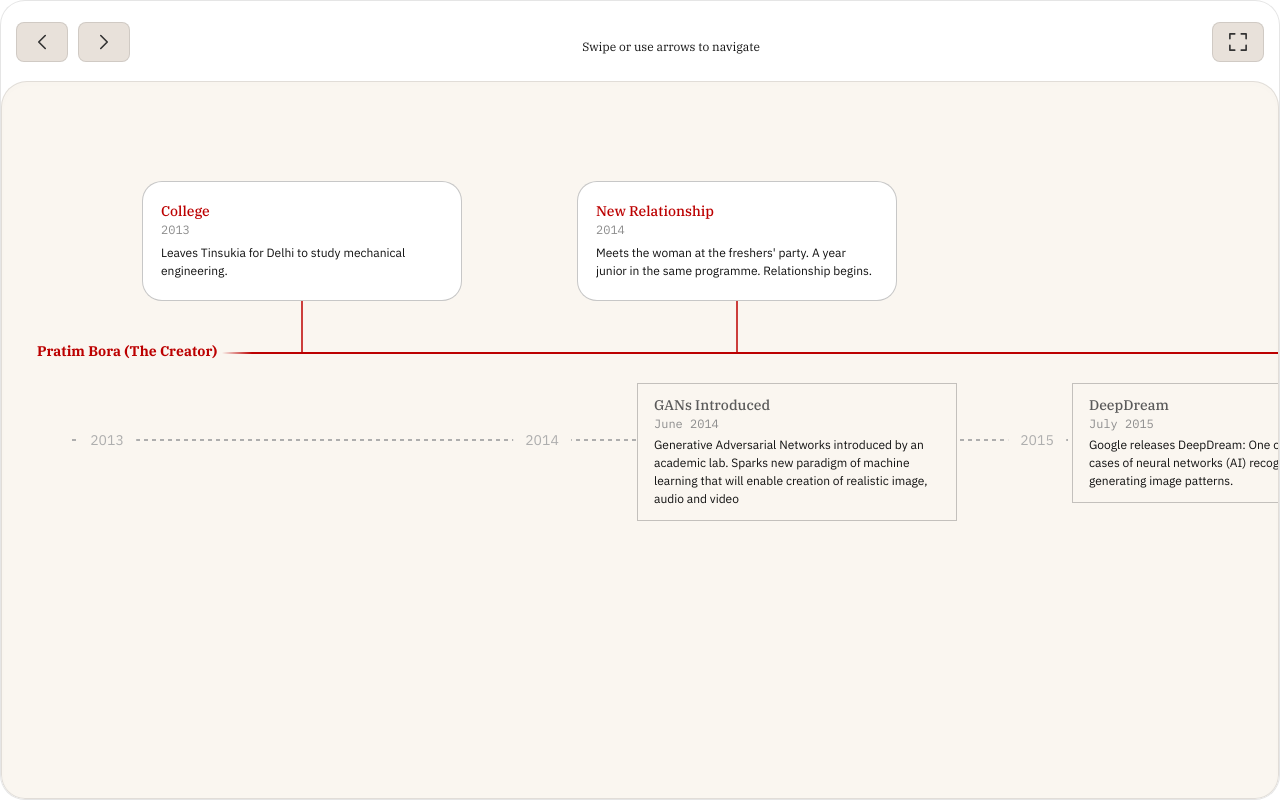
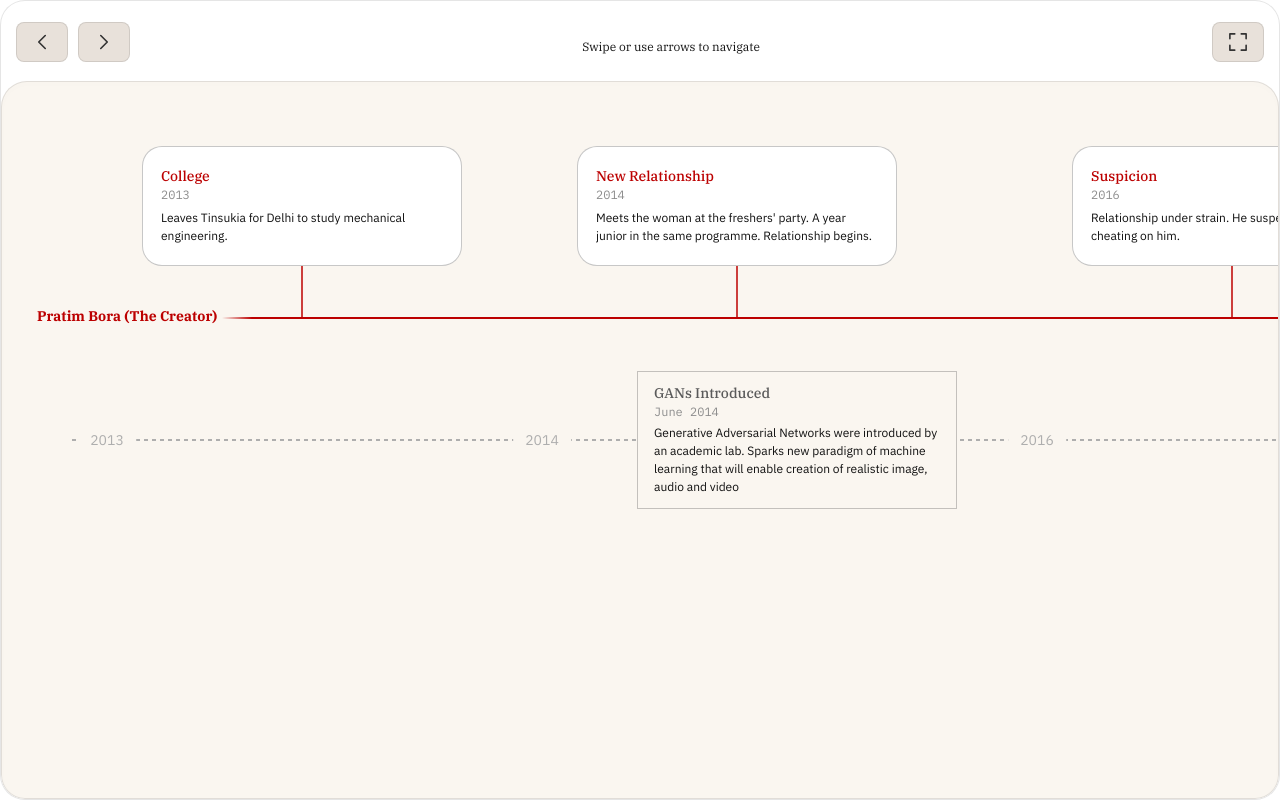
Before and after one commit to strangerobot/Boom-Timeline-Visualisation, a website: page public/index.html in a window 1280 px wide. Drawn offline with Linux system fonts and the light colour scheme.

Commit message:
refactor: update timeline layout, styling, and event data for improved card alignment and content accuracy

```diff
--- a/public/app.js
+++ b/public/app.js
@@ -60,7 +60,7 @@ document.addEventListener('DOMContentLoaded', () => {
       const cardTopMerged = centerY - 57;
       const cardHeightMergedDesktop = 260;
       const cardTopPostMerge = centerY - (cardHeightMergedDesktop / 2);
-      const gap = 30;
+      const gap = 65;
       const track1Y = cardTopMerged - gap;
       const track2Y = cardTopMerged + 115 + gap;
       const conn = Math.min(45, Math.max(15, (windowHeight - 500) * 0.2)) * 1.2;
@@ -450,8 +450,12 @@ document.addEventListener('DOMContentLoaded', () => {
             shareTrack = tracksI.some(t => tracksJ.includes(t));
           }
 
+          const prevContainsWide = prevColEvents.some(e => e.title === 'GenAI Today' || e.id === finalEventId);
+          const isMobile = window.innerWidth < 600;
+          const currentSpacing = prevContainsWide ? (isMobile ? layout.colSpacing + 30 : layout.colSpacing + 120) : layout.colSpacing;
+
           if (shareTrack) {
-            x_i = Math.max(x_i, colXOffsets[j] + layout.colSpacing);
+            x_i = Math.max(x_i, colXOffsets[j] + currentSpacing);
           } else {
             x_i = Math.max(x_i, colXOffsets[j] + (t_i - t_j) * baseSlotSpacing);
           }
@@ -536,8 +540,6 @@ document.addEventListener('DOMContentLoaded', () => {
 
           if (event.id === finalEventId) {
             element.style.bottom = 'auto';
-            element.style.top = `${layout.centerY}px`;
-            element.style.transform = 'translateY(-50%)';
           }
 
         });
@@ -631,6 +633,15 @@ document.addEventListener('DOMContentLoaded', () => {
 
     // Now render SVG tracks and connectors (needs cards loaded in DOM to measure heights)
     const initDraw = () => {
+      // Center Track 3 cards and the final card vertically based on their actual offsetHeight
+      cardPlacements.forEach(p => {
+        if (p.track === 3 || p.id === finalEventId) {
+          const h = p.element.offsetHeight;
+          p.element.style.top = `${layout.centerY - h / 2}px`;
+          p.element.style.bottom = 'auto';
+        }
+      });
+
       drawSVGTracks(layout, x_line_end, x_pre_merge_end, x_meeting, preMergePlacements.length > 0, postMergePlacements.length > 0);
       drawCardConnectors(layout, cardPlacements);
       updateStickyLabelsAndMask();
@@ -657,6 +668,9 @@ document.addEventListener('DOMContentLoaded', () => {
     card.className = `timeline-card track-${trackType}`;
     if (event.id === finalEventId) {
       card.classList.add('final-card');
+    }
+    if (event.title === 'GenAI Today') {
+      card.classList.add('final-card', 'pre-merge-tech');
     }
     card.style.left = `${x}px`;
     if (bottomVal !== undefined && bottomVal !== null) {
--- a/public/style.css
+++ b/public/style.css
@@ -322,6 +322,15 @@ body {
   line-height: 1.7;
 }
 
+.timeline-card.final-card.pre-merge-tech {
+  gap: 8px;
+  min-height: auto;
+}
+
+.timeline-card.final-card.pre-merge-tech .card-description {
+  margin-top: 4px;
+}
+
 
 .timeline-card:hover {
   transform: scale(1.01);
@@ -527,4 +536,13 @@ body {
     font-size: 11px;
     padding: 4px 8px;
   }
+
+  .timeline-card.final-card.pre-merge-tech {
+    gap: 8px;
+    min-height: auto;
+  }
+
+  .timeline-card.final-card.pre-merge-tech .card-description {
+    margin-top: 4px;
+  }
 }
--- a/public/timeline.csv
+++ b/public/timeline.csv
@@ -10,8 +10,7 @@ config,merged_color,#5d5745,,,
 config,milestone_color,#5a5a5a,,,
 event,1,2013,1,College,2013,"Leaves Tinsukia for Delhi to study mechanical engineering."
 event,2,2014,1,New Relationship,2014,"Meets the woman at the freshers' party. A year junior in the same programme. Relationship begins."
-event,3,2014-06,3,GANs Introduced,June 2014,"Generative Adversarial Networks introduced by an academic lab. Sparks new paradigm of machine learning that will enable creation of realistic image, audio and video"
-event,4,2015-07,3,DeepDream,July 2015,"Google releases DeepDream: One of the first use cases of neural networks (AI) recognising and generating image patterns."
+event,3,2014-06,3,GANs Introduced,June 2014,"Generative Adversarial Networks were introduced by an academic lab. Sparks new paradigm of machine learning that will enable creation of realistic image, audio and video"
 event,5,2016,1,Suspicion,2016,"Relationship under strain. He suspects her of cheating on him."
 event,6,2017,3,Deepfakes,2017,"The moniker 'deepfakes' is coined on Reddit by a user and subreddit of the same name. Users uploaded videos that used deep learning to swap the faces of celebrities onto porn videos."
 event,7,2017,1,Digital Intrusion,2017,"Returns to Dibrugarh for an Internship. Begins logging into her social media accounts."
@@ -21,21 +20,18 @@ event,10,2018,2,Account Created,2018,"@archihope94 created using real photograph
 event,11,2018,3,RefaceAI,2018,"RefaceAI was launched as a paid ‘face swap’ service alongside others."
 event,12,2018-06,1,First Deepfakes,2018,"Creates @archihope94. Uses Reface AI to place her face onto other women's bodies. Posts 10–12 images."
 event,13,2019,2,Face Swapping,2018-2020,"Account renamed @babydoll_archi. Her face is now placed on other women's bodies with face-swapping AI tools. Content becomes suggestive."
-event,14,2019,3,Video Models,2019,"The first video Generation model, that doesn’t rely on existing videos, is released by Google"
 event,15,2020,1,Advanced Tools,2020,"Returns to Tinsukia during the pandemic. Restarts posting with newer AI tools: Midjourney, OpenArt. His parents assume it is design work for Delhi firms."
-event,16,2021-01,3,DALL-E,Jan 2021,"OpenAI releases DALL-E and CLIP. The diffusion-based models present improvements over the GAN based image generation."
 event,17,2021,2,Growth,2021–22,"Increasingly revealing outfits, bold poses. Content geotagged to Delhi, Mumbai, and other cities, building the fiction that she is travelling, working, and living publicly."
-event,18,2022-03,3,Midjourney,March 2022,"Midjourney starts as a text-to-image model accessible via a subscription model through their Discord server. Users can edit an image by giving a text-based prompt."
-event,19,2022-06,3,StableDiffusion,June 2022,"Stable Diffusion was released as an open-source text-to-image model enabling individuals to fine-tune and create more text-to-image models."
-event,20,2022-01,3,Text-to-Video,2022,"Meta Releases first Text to Video Model. Next year Runway releases its first video-to-video edit model. DZine.ai, one among many synthetic video generation companies, created"
+event,19,2022,3,Diffusion Improves,2022,"Release of diffusion models based on image creation such as MidJourney and Stable Diffusion (open weight). The diffusion-based models present improvements over GANs, enabling synthetic imagery to be created with text prompts."
 event,21,2022-11,3,CivitAI,November 2022,"CivitAI was incorporated as a social marketplace of diffusion-based text-to-image models."
 event,22,2023,1,Synthetic Videos,2023,"Learns image-text-to-video generation from YouTube tutorials. Begins using Dzine AI to generate synthetic videos."
+event,40,2023-01,3,Text-to-Video,Early 2023,"Earliest text-to-video models resulting in 2-second videos"
 event,23,2023,2,Fake Backstory,2023,"The character is completely synthetic now. Regularly posts reels. Backstory shared says she was forced into sex work."
 event,24,2023-06,1,Monetisation Begins,2023,"A collaborator reaches out, offers to boost reach and help monetise. Creates a Linktree account. Sets up an ActualFans subscription page. Begins actively monetising the accounts."
 event,25,2023-06,2,Linktree Added,Mid-2023,"A Linktree appears on the bio, leading users to a subscription page for ‘exclusive content’."
 event,26,2024,1,Viral Fame,2024,"The account becomes popular on social media. News publications write profiles of the account like it’s a real person."
 event,27,2024,2,Fake Milestone,2024,"Selected as a ""Playboy global lingerie campaign finalist"" — a milestone gets picked up as a biographical fact by third-party sites."
-event,28,2024,3,Sora,2024,"Release of Sora by OpenAI, a state-of-the-art text-to-video model."
+event,41,2024,3,Text-to-Video,2024-2025,"Efficiencies in text-to-image models resulting in longer, more realistic videos."
 event,29,2025-04,2,Kendra Photo,April 2025,"First photograph with American adult film actress Kendra Lust posted. Caption is cryptic: ""Some paths are private."" Some moves are strategic. Some stories are best told in chapters, not captions."""
 event,30,2025-06,2,Viral Reel,26 June 2025,"The ""Dame Un Grrr"" saree transformation posted: casual clothes to red saree; flawless transformation. Crosses four million views. National media picks it up as a real influencer story."
 event,31,2025-06-30,2,Follower Surge,July 2025,"The Kendra Lust photo resurfaces and spreads. Follower count goes from 82,000 to 1.4 million in days."
@@ -45,8 +41,10 @@ event,34,2025-07-13,3,Arrest,"July 13, 2025","Pratim Bora arrested. The persona
 event,35,2025-07-13,3,Charges Filed,"July 13, 2025","FIR filed under BNS sections of obscenity, forgery to harm reputation, criminal intimidation, defamation, and sexual harassment. Two days later IT Act sections of Identity theft and impersonation, privacy violation, and publishing sexually explicit material electronically."
 event,36,2025-08,3,Posting Continues,August 2025,"Telegram channels and social media accounts carrying her name continue posting — different women's faces, same audience."
 event,37,2025-09-11,3,Bail,"September 11, 2025","Default bail granted to Pratim Bora as no charge sheet was filed by police within a 60-day window."
-event,38,2026-04,3,Sora Shut Down,April 2026,"Open AI shuts down Sora. It was reportedly burning through an estimated $1 million per day in compute costs while seeing lower-than-expected commercial adoption. Meanwhile, ‘uncensored’/nudifying image-to-video AI models continue to operate as a paid service."
-event,39,2026-05,3,Current Status,"May 2026 (at the time of publication)","Still on bail. Mobile phone, laptop, and hard disc were seized for forensic analysis and not returned. Bank accounts frozen. Sits at his father’s grocery store in Tinsukia.
+event,38,2026,3,GenAI Today,2026,"Google releases a video generation model capable of generating a minute-long synthetic video. Open AI shuts down Sora on account of high compute costs while seeing lower-than-expected commercial adoption.
+
+Meanwhile, ‘uncensored’/nudifying image-to-video AI models continue to operate as a paid service."
+event,39,2026-05,3,Case Status,"May 2026 (At time of Publication)","Still on bail. Mobile phone, laptop, and hard disc were seized for forensic analysis and not returned. Bank accounts frozen. Sits at his father’s grocery store in Tinsukia.
 
 No further arrests despite police suspecting a wider network.
 Linktree is still live. Links to explicit AI-generated videos circulate on Telegram. Her real name is indexed on pornographic websites."
```
Also changed, not shown: 1 other file.
